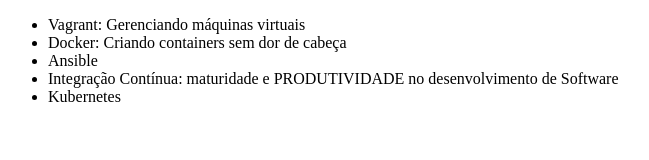
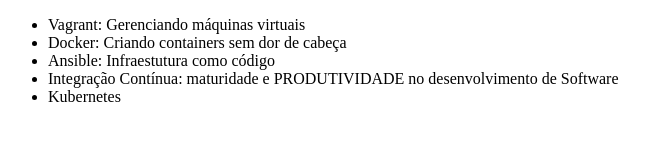
Before and after one commit to zaminsky/alura-git, a plain HTML site: page index.html in a window 1280 px wide. Shown: the whole page, without its empty margins (0-649 px from the left). Drawn offline with Linux system fonts and the light colour scheme.

Commit message:
mudando o nome do curso de ansible

```diff
--- a/index.html
+++ b/index.html
@@ -8,7 +8,7 @@
     <ul>
         <li>Vagrant: Gerenciando máquinas virtuais </li>
         <li>Docker: Criando containers sem dor de cabeça</li>
-        <li>Ansible</li>
+        <li>Ansible: Infraestutura como código</li>
          <li>Integração Contínua: maturidade e PRODUTIVIDADE no desenvolvimento de Software</li>
         <li>Kubernetes</li>
     </ul>
```
